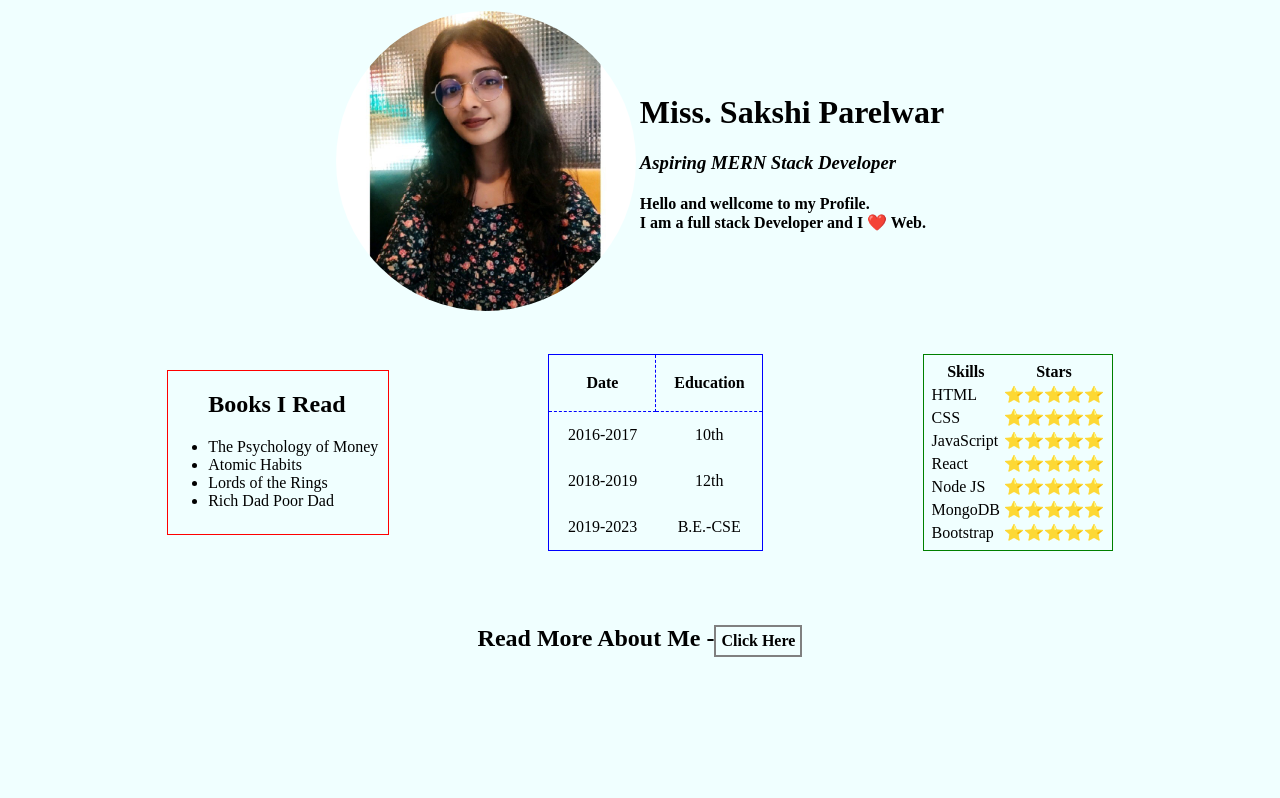
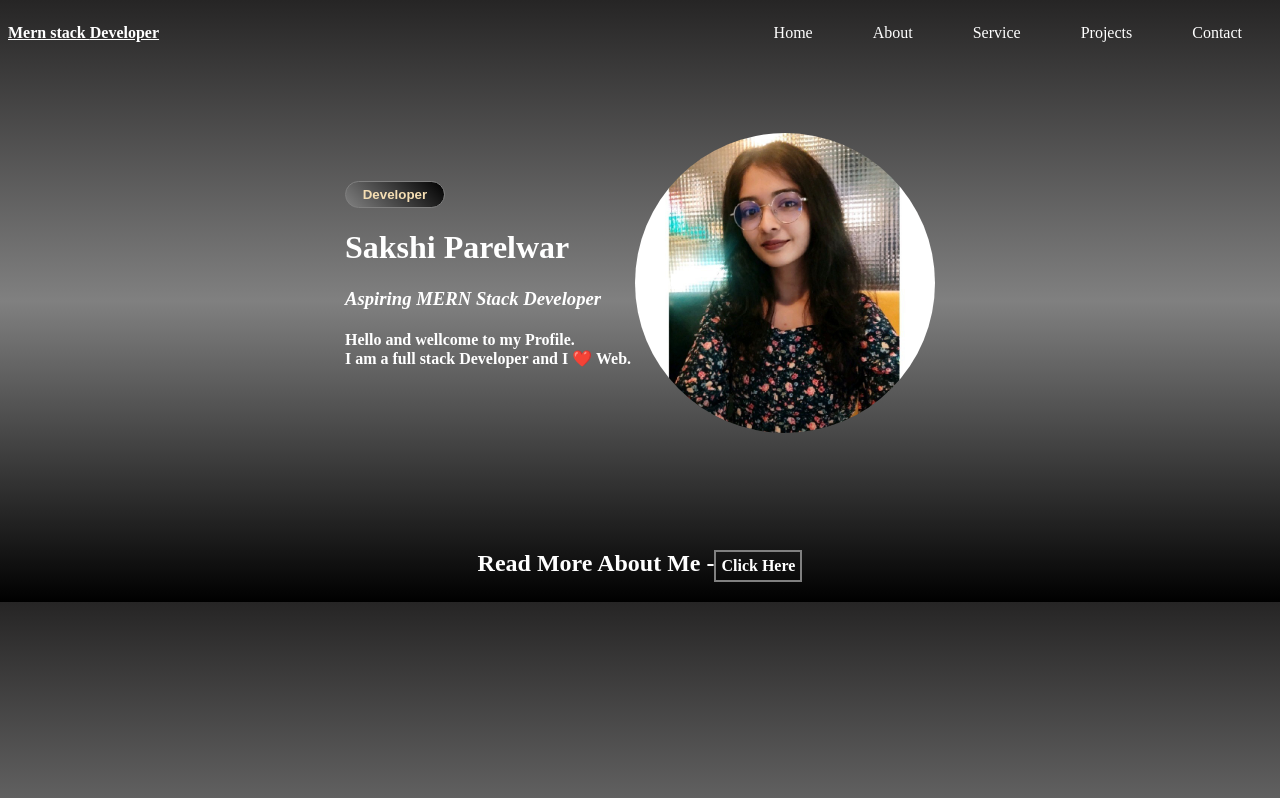
Before and after one commit to sakshiaparelwar/week1Assignment, a plain HTML site: page index.html in a window 1280 px wide. Drawn offline with Linux system fonts and the light colour scheme.

Commit message:
second commit

```diff
--- a/index.html
+++ b/index.html
@@ -8,92 +8,46 @@
   </head>
   <body>
     <header>
+      <div class="navbar">
+        <a href="#"
+          ><b>Mern stack <span>Developer</span></b>
+        </a>
+        <ul class="nav-links">
+          <li><a href="#" active> Home </a></li>
+          <li><a href="#" active> About </a></li>
+          <li><a href="#" active>Service </a></li>
+          <li><a href="#" active>Projects </a></li>
+          <li><a href="#" active>Contact</a></li>
+        </ul>
+      </div>
+      <br />
+      <br />
+      <br />
+      <br />
       <table class="table1">
         <tr>
           <td>
-            <img src="profile.jpeg" alt="my picture" height="300" />
-          </td>
-          <td>
-            <h1>Miss. Sakshi Parelwar</h1>
+            <button>Developer</button>
+            <h1>Sakshi Parelwar</h1>
             <h3><em>Aspiring MERN Stack Developer</em></h3>
             <h4>
               Hello and wellcome to my Profile. <br />I am a full stack
               Developer and I ❤️ Web.
             </h4>
           </td>
+          <td>
+            <img src="profile.jpeg" alt="my picture" height="300" />
+          </td>
         </tr>
       </table>
     </header>
     <br />
     <br />
-    <div class="container">
-      <ul class="books">
-        <h2>Books I Read</h2>
-        <li>The Psychology of Money</li>
-        <li>Atomic Habits</li>
-        <li>Lords of the Rings</li>
-        <li>Rich Dad Poor Dad</li>
-      </ul>
-
-      <table cellspacing="10" class="table2">
-        <tr>
-          <th>Date</th>
-          <th>Education</th>
-        </tr>
-        <tr>
-          <td>2016-2017</td>
-          <td>10th</td>
-        </tr>
-        <tr>
-          <td>2018-2019</td>
-          <td>12th</td>
-        </tr>
-        <tr>
-          <td>2019-2023</td>
-          <td>B.E.-CSE</td>
-        </tr>
-      </table>
-
-      <table class="Skills">
-        <tr>
-          <th>Skills</th>
-          <th>Stars</th>
-        </tr>
-        <tr>
-          <td>HTML</td>
-          <td>⭐⭐⭐⭐⭐</td>
-        </tr>
-        <tr>
-          <td>CSS</td>
-          <td>⭐⭐⭐⭐⭐</td>
-        </tr>
-        <tr>
-          <td>JavaScript</td>
-          <td>⭐⭐⭐⭐⭐</td>
-        </tr>
-        <tr>
-          <td>React</td>
-          <td>⭐⭐⭐⭐⭐</td>
-        </tr>
-        <tr>
-          <td>Node JS</td>
-          <td>⭐⭐⭐⭐⭐</td>
-        </tr>
-        <tr>
-          <td>MongoDB</td>
-          <td>⭐⭐⭐⭐⭐</td>
-        </tr>
-        <tr>
-          <td>Bootstrap</td>
-          <td>⭐⭐⭐⭐⭐</td>
-        </tr>
-      </table>
-    </div>
     <br />
     <br />
     <br />
     <h2 class="more">
-      Read More About Me -<a href="./about.html"> Click Here</a>
+      Read More About Me -<a href="./about.html" class="about"> Click Here</a>
     </h2>
   </body>
 </html>
--- a/style.css
+++ b/style.css
@@ -1,5 +1,18 @@
+* {
+  color: white;
+}
 body {
-  background-color: azure;
+  background: linear-gradient(rgb(38, 37, 37), grey, black);
+}
+
+button {
+  width: 100px;
+  padding: 5px;
+  color: wheat;
+  font-weight: bolder;
+  border: 1px solid grey;
+  border-radius: 20px;
+  background: linear-gradient(45deg, grey, black);
 }
 
 .table1 {
@@ -8,6 +21,30 @@ body {
 
 img {
   border-radius: 50%;
+}
+.navbar {
+  width: 100%;
+  display: flex;
+  justify-content: space-between;
+  align-items: center;
+}
+
+.nav-links {
+  display: flex;
+  justify-content: space-between;
+}
+
+li {
+  list-style: none;
+  padding: 0 30px;
+}
+
+li a {
+  text-decoration: none;
+}
+
+li a:hover {
+  color: yellow;
 }
 
 .container {
@@ -42,10 +79,10 @@ img {
   justify-content: center;
 }
 
-a {
+.about {
   text-decoration: none;
   border: 2px solid grey;
   padding: 5px;
-  color: black;
+  color: white;
   font-size: 16px;
 }
```
Also changed, not shown: about.html (+67 -0 lines).
